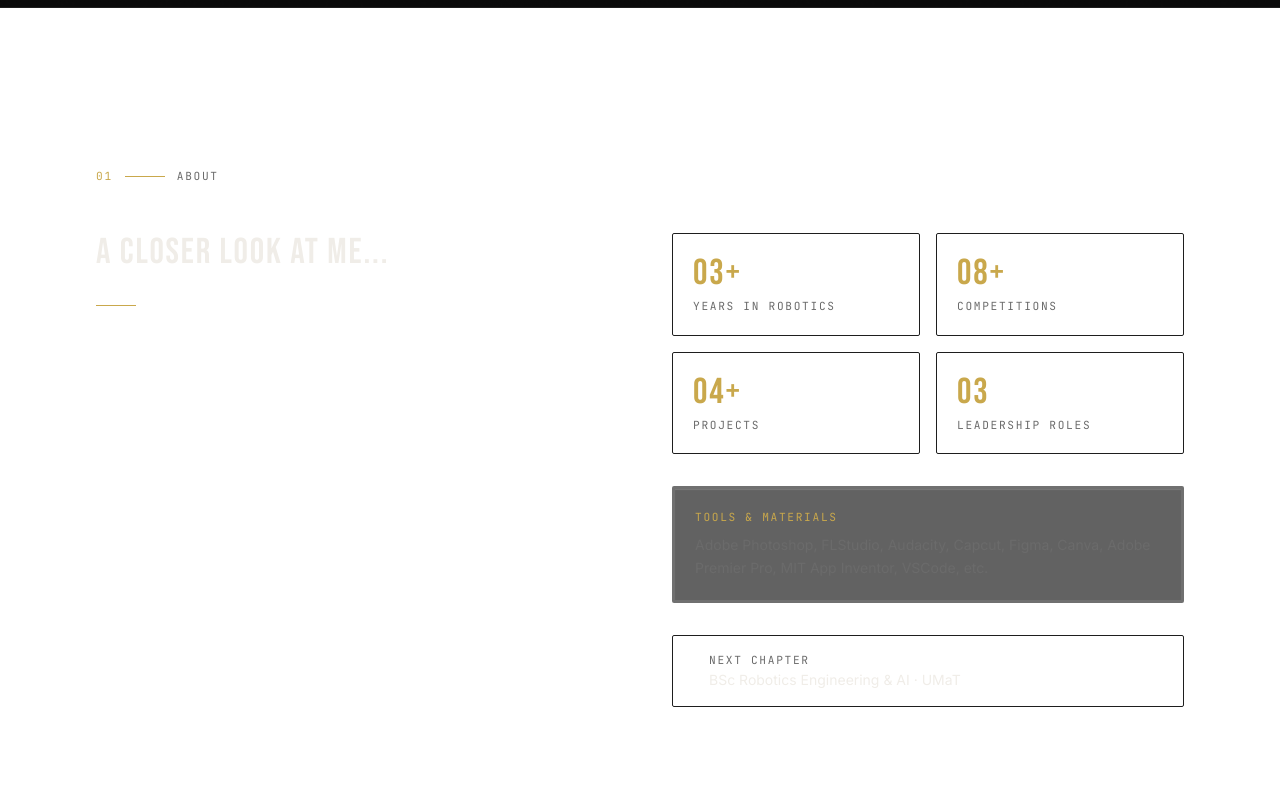
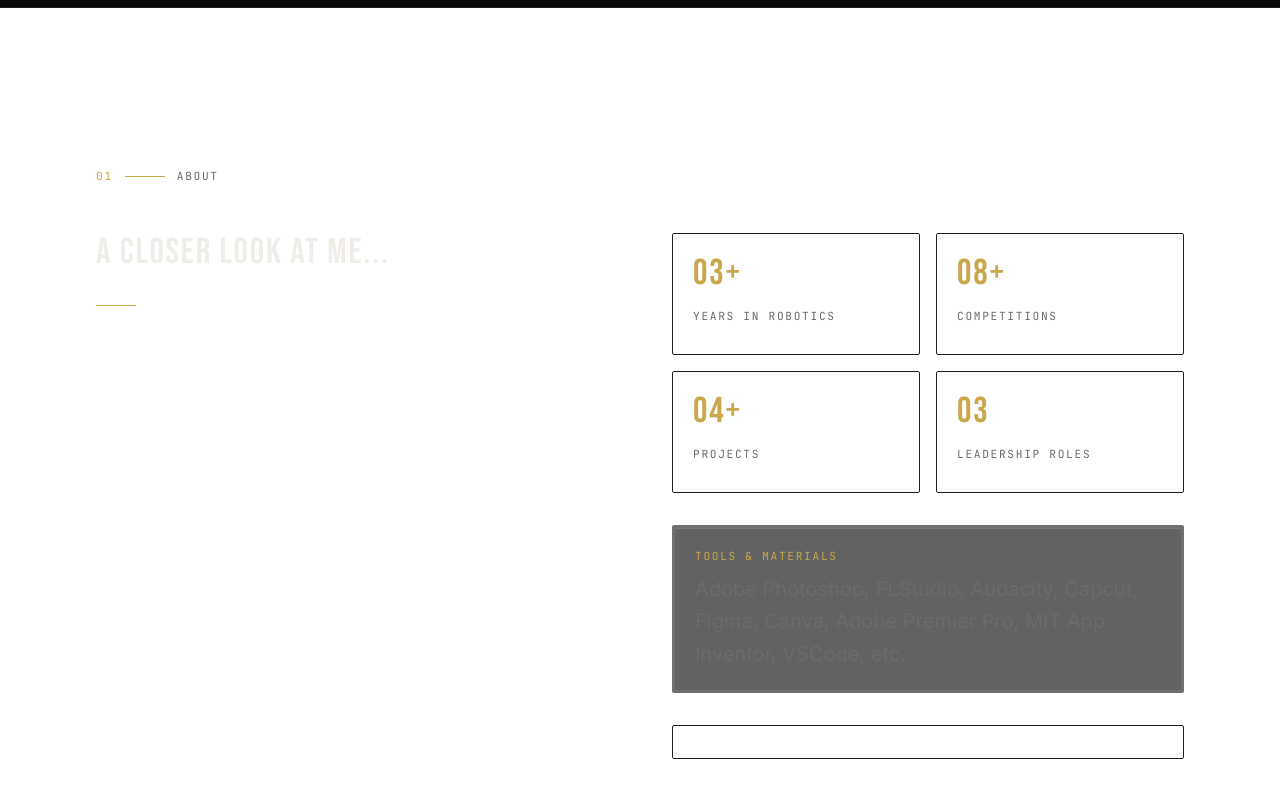
Before and after one commit to am-graphix/ayisi.dev, a React (Vite) app: page / in a window 1280 px wide. Shown: the part 793-1591 px from the top of the page. Built offline with nearby package versions, Linux system fonts and the light colour scheme.

Commit message:
font size adjustment

```diff
--- a/src/sections/About.jsx
+++ b/src/sections/About.jsx
@@ -62,7 +62,7 @@ export default function About() {
                   className="border border-border p-5 rounded-sm"
                 >
                   <p className="font-display text-4xl text-gold mb-1">{stat.value}</p>
-                  <p className="font-mono-label text-text-muted">{stat.label}</p>
+                  <p className="font-mono-label text-3xl text-text-muted">{stat.label}</p>
                 </motion.div>
               ))}
             </div>
@@ -74,23 +74,22 @@ export default function About() {
               className="glass border border-border p-5 rounded-sm"
             >
               <p className="font-mono-label text-gold mb-2">Tools & Materials</p>
-              <p className="text-text-muted font-body text-sm leading-relaxed">
+              <p className="text-text-muted font-body text-xl text-sm leading-relaxed">
                 Adobe Photoshop, FLStudio, Audacity, Capcut, Figma, Canva, Adobe Premier Pro, MIT App Inventor, VSCode,
                 etc.
               </p>
             </motion.div>
 
-            {/* University tag */}
             <motion.div
               variants={fadeUp} initial="hidden" whileInView="visible" viewport={{ once: true }}
               custom={7}
               className="flex items-center gap-3 border border-border p-4 rounded-sm"
             >
-              <div className="w-2 h-2 rounded-full bg-gold flex-shrink-0" />
+              {/* <div className="w-2 h-2 rounded-full bg-gold flex-shrink-0" />
               <div>
                 <p className="font-mono-label text-text-muted text-[0.6rem] mb-0.5">NEXT CHAPTER</p>
                 <p className="text-text-primary font-body text-sm">BSc Robotics Engineering & AI · UMaT</p>
-              </div>
+              </div> */}
             </motion.div>
           </div>
         </div>
```
